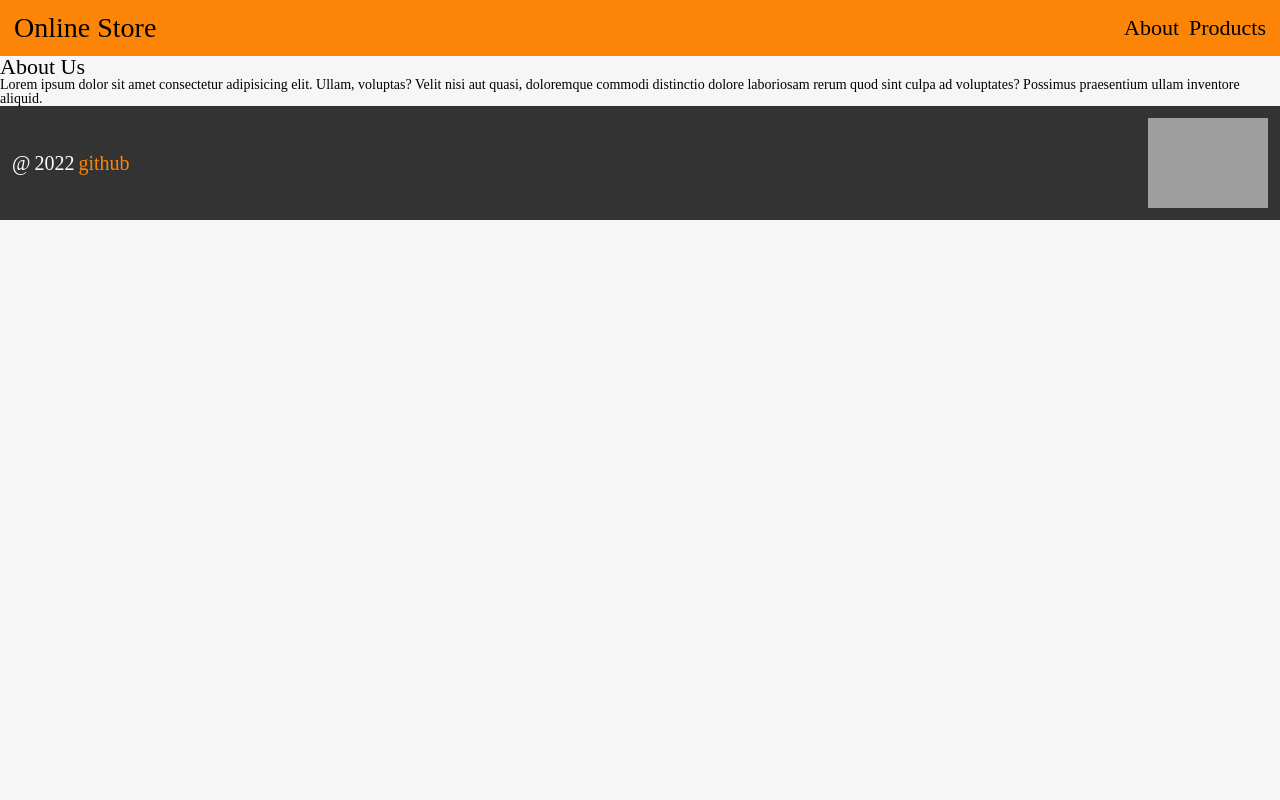
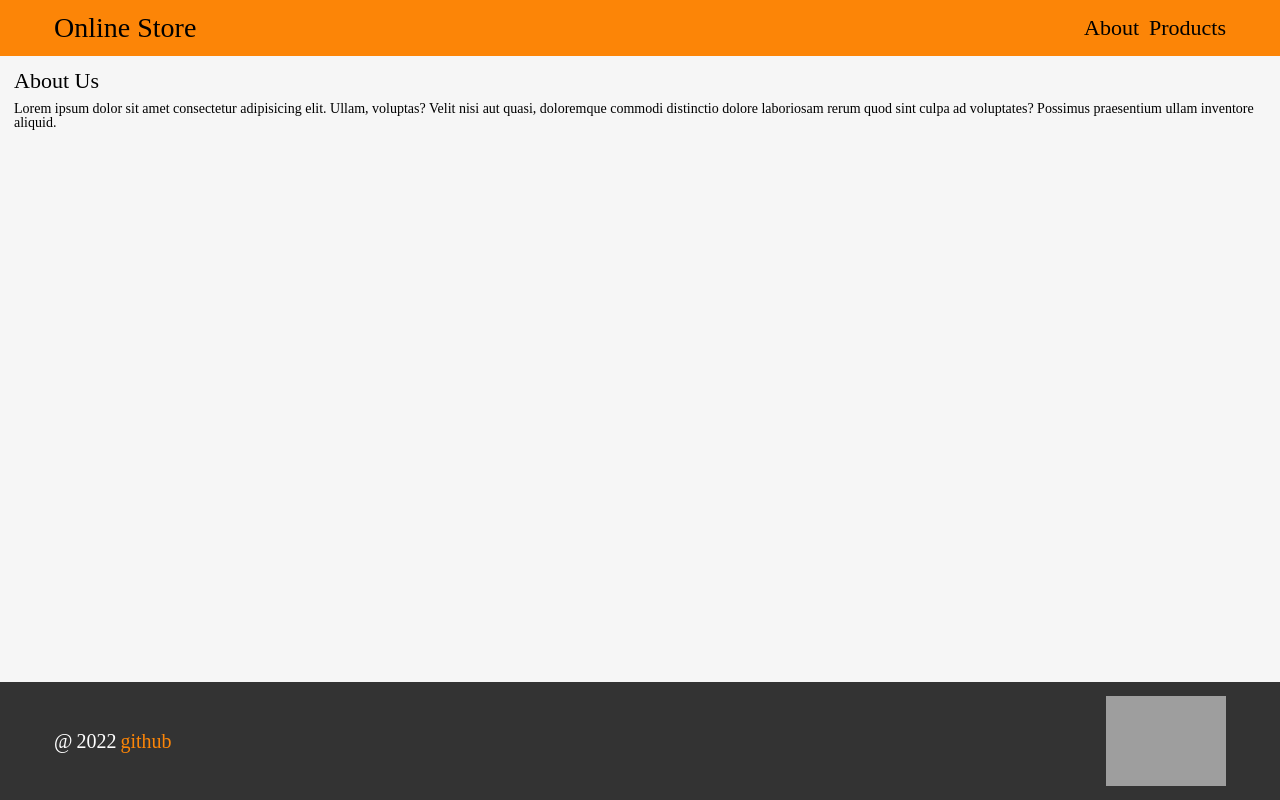
Before and after one commit to Aldar0K/online-store-react, a React (Create React App) app: page /About in a window 1280 px wide. Built offline with nearby package versions, Linux system fonts and the light colour scheme; grey boxes are pictures that could not be loaded.

Commit message:
refactor: add global wrapper and containers for header, main, footer

```diff
--- a/src/App.tsx
+++ b/src/App.tsx
@@ -7,18 +7,18 @@ import Footer from './components/Footer/Footer';
 
 const App = () => {
   return (
-    <>
+    <div className='wrapper'>
       <Header>
         <Navigation />
       </Header>
 
       <Routes>
-        <Route path='/Products' element={ <ProductsPage /> } />
-        <Route path='/About' element={ <AboutPage /> } />
-      </Routes>
+          <Route path='/Products' element={ <ProductsPage /> } />
+          <Route path='/About' element={ <AboutPage /> } />
+        </Routes>
 
       <Footer/>
-    </>
+    </div>
   )
 }
 
--- a/src/components/Footer/Footer.css
+++ b/src/components/Footer/Footer.css
@@ -1,11 +1,13 @@
 .footer {
+    background-color: #333;
+}
+
+.footer__conteiner {
     display: flex;
-    padding: 1.2rem;
+    padding: 1em;
 
     justify-content: space-between;
     align-items: center;
-
-    background-color: #333;
 }
 
 .footer__data {
--- a/src/components/Footer/Footer.tsx
+++ b/src/components/Footer/Footer.tsx
@@ -3,6 +3,7 @@ import './Footer.css';
 const Footer = () => {
     return (
         <footer className='footer'>
+            <div className='conteiner footer__conteiner'>
                 <div className='footer__data'>
                     <span>@</span>
                     <span>2022</span>
@@ -16,6 +17,7 @@ const Footer = () => {
                         />
                     </a>
                 </div>
+            </div>
         </footer>
     )
 }
--- a/src/components/Header/Header.css
+++ b/src/components/Header/Header.css
@@ -1,10 +1,12 @@
 .header {
+    background-color: #fc8507;
+}
+
+.header__conteiner {
     display: flex;
     height: 4em;
     padding: 1em;
 
     justify-content: space-between;
     align-items: center;
-
-    background-color: #fc8507;
 }
--- a/src/components/Header/Header.tsx
+++ b/src/components/Header/Header.tsx
@@ -3,8 +3,10 @@ import './Header.css';
 const Header = ({ children }: { children: React.ReactNode }) => {
     return (
         <header className='header'>
-            <h1>Online Store</h1>
-            { children }
+            <div className='conteiner header__conteiner'>
+                <h1>Online Store</h1>
+                { children }
+            </div>
         </header>
     )
 }
--- a/src/pages/AboutPage.tsx
+++ b/src/pages/AboutPage.tsx
@@ -1,9 +1,11 @@
 const AboutPage = () => {
     return (
-        <>
-            <h2>About Us</h2>
-            <p>Lorem ipsum dolor sit amet consectetur adipisicing elit. Ullam, voluptas? Velit nisi aut quasi, doloremque commodi distinctio dolore laboriosam rerum quod sint culpa ad voluptates? Possimus praesentium ullam inventore aliquid.</p>
-        </>
+        <main className="main">
+            <div className="contiener main__conteiner">
+                <h2>About Us</h2>
+                <p>Lorem ipsum dolor sit amet consectetur adipisicing elit. Ullam, voluptas? Velit nisi aut quasi, doloremque commodi distinctio dolore laboriosam rerum quod sint culpa ad voluptates? Possimus praesentium ullam inventore aliquid.</p>
+            </div>
+        </main>
     )
 }
 
--- a/src/pages/ProductsPage.tsx
+++ b/src/pages/ProductsPage.tsx
@@ -13,7 +13,8 @@ const ProductsPage = () => {
     const { modal, openModal, closeModal } = useContext(ModalContext);
 
     return (
-        <>
+        <main className="main">
+            <div className="conteiner main__conteiner">
                 <h2>Products</h2>
                 <ul className="products-container">
                     { loading && <Loader /> }
@@ -34,7 +35,8 @@ const ProductsPage = () => {
                 >
                     +
                 </button>
-        </>
+            </div>
+        </main>
     );
 }
 
--- a/src/styles/global.css
+++ b/src/styles/global.css
@@ -18,6 +18,38 @@ h2 {
 h3 {
     font-size: 2rem;
 }
+
+.hidden {
+    display: none;
+}
+
+.wrapper {
+    min-height: 100%;
+
+    display: flex;
+    flex-direction: column;
+    overflow: hidden;
+}
+
+.conteiner {
+    margin: 0 auto;
+    max-width: 1200px;
+    min-height: 100%;
+}
+
+.main {
+    flex: 1 1 auto;
+}
+
+.main__conteiner {
+    display: flex;
+    padding: 1em;
+
+    flex-direction: column;
+    gap: 1rem;
+}
+
+/* ===================== */
 
 .modal-backdrop {
     position: fixed;
--- a/src/styles/reset.css
+++ b/src/styles/reset.css
@@ -14,7 +14,7 @@ a:focus,a:active{outline: none;}
 
 nav,footer,header,aside{display: block;}
 
-html,body{
+html,body,#root{
 	height: 100%;
 	width: 100%;
 	font-size: 100%;
```
Lines whose indentation alone changed are shown as unchanged.
